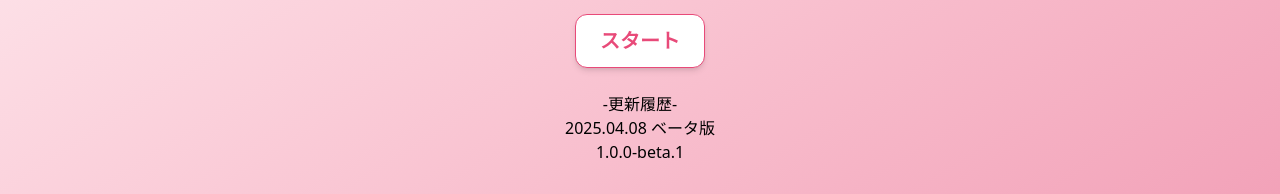
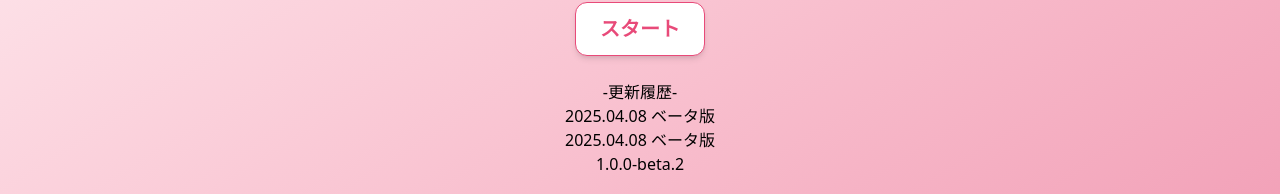
Before and after one commit to masashikuwahara/sakurachoice, a Vue app: page / in a window 1280 px wide. Shown: the part 525-719 px from the top of the page. Built offline with nearby package versions, Linux system fonts and the light colour scheme.

Commit message:
ベータ版2

```diff
--- a/src/views/Home.vue
+++ b/src/views/Home.vue
@@ -16,6 +16,7 @@ const startComparison = () => {
 };
 
 const histories = ref([
+  { date: '2025.04.08', content: 'ベータ版' },
   { date: '2025.04.08', content: 'ベータ版' }
 ])
 </script>
@@ -37,6 +38,6 @@ const histories = ref([
     <div v-for="history in histories">
       {{ history.date }} {{ history.content }}
     </div>
-    1.0.0-beta.1
+    1.0.0-beta.2
   </div>
 </template>
```
